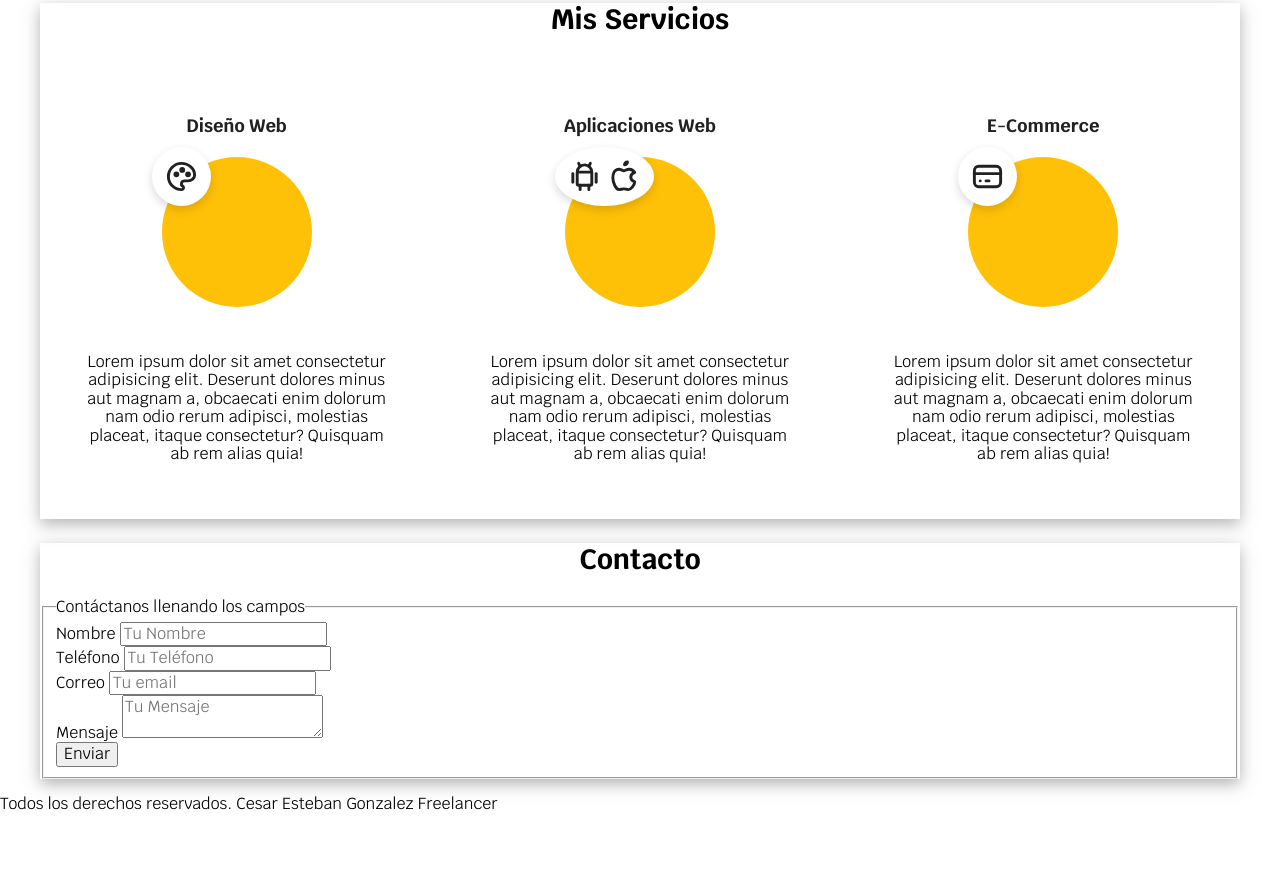
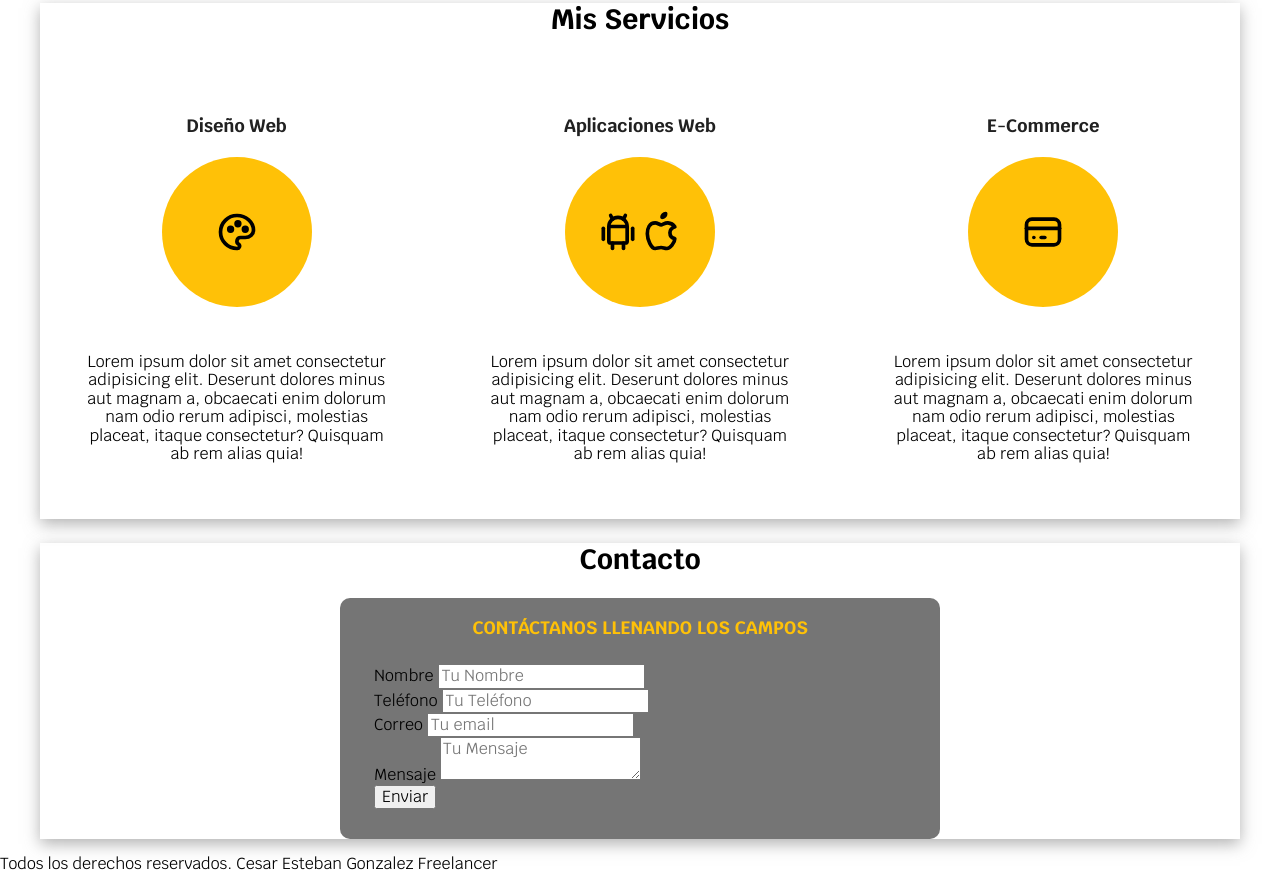
Before and after one commit to cesar7611/Web_site, a plain HTML site: page index.html in a window 1280 px wide. Shown: the part 608-1497 px from the top of the page. Before the commit the page ends 1437 px from the top, so only its background shows below. Drawn offline with Linux system fonts and the light colour scheme.

Commit message:
contenedor campos

```diff
--- a/Styles/styles.css
+++ b/Styles/styles.css
@@ -155,7 +155,6 @@
          display: grid;
          grid-template-columns: repeat(3, 1fr);
          column-gap: 5rem;
-
      }
 
  }
@@ -180,39 +179,56 @@
  }
 
  .iconos-contenedor {
-     position: relative;
-     width: 15rem;
-     height: 15rem;
-     margin-bottom: 3rem;
+     display: flex;
+     justify-content: center;
+     align-items: center;
  }
 
  .circulo-amarillo {
-     width: 100%;
-     height: 100%;
+     width: 15rem;
+     height: 15rem;
      background-color: var(--primario);
      border-radius: 50%;
- }
-
- .Servicio .iconos {
-     position: absolute;
-     top: -1rem;
-     left: -1rem;
-     background-color: var(--blanco);
-     border-radius: 50%;
-     padding: 1.2rem;
+     margin: 0 auto 3rem auto;
      display: flex;
      justify-content: center;
      align-items: center;
-     gap: 0.5rem;
-     box-shadow: 0px 4px 10px rgba(0, 0, 0, 0.15);
-     height: auto;
-     /* Resetea el tamaño rígido previo */
-     width: auto;
-     /* Resetea el tamaño rígido previo */
  }
 
- .Servicio .iconos svg {
-    width: 3.5rem;
-    height: 3.5rem;
-    stroke: var(--oscuro);
-  }
+ /**contacto**/
+ .formulario {
+     background-color: var(--gris);
+     width: min(60rem, 100%);
+     /**utilizar el valor mas pequeño **/
+     margin: auto;
+     padding: 2rem;
+     border-radius: 1rem;
+ }
+
+ .formulario fieldset {
+     border: none;
+ }
+
+ .formulario legend {
+     text-align: center;
+     font-size: 1.8rem;
+     text-transform: uppercase;
+     font-weight: 700;
+     margin-bottom: 2rem;
+     color: var(--primario);
+ }
+
+ .contenedor-campos {
+
+ }
+
+ .campo {
+    margin-bottom: 1rem;
+ }
+
+ .campo label {
+    color: var(--blanco);
+    font-weight: bold;
+    margin-bottom: 5rem;
+    display: block;
+ }
--- a/index.html
+++ b/index.html
@@ -52,6 +52,7 @@
         </div><!-- .contenido hero-->
     </section>
 
+
     <main class="contenedor sombra">
         <h2>Mis Servicios</h2>
 
@@ -60,9 +61,8 @@
             <section class="Servicio">
                 <h3>Diseño Web</h3>
                 <div class="iconos-contenedor">
-                    <div class="circulo-amarillo"></div> <!-- CORREGIDO: Guion en la clase -->
-                    <div class="iconos">
-                        <svg xmlns="http://www.w3.org/2000/svg" width="24" height="24" viewBox="0 0 24 24" fill="none"
+                    <div class="circulo-amarillo">
+                        <svg xmlns="http://www.w3.org/2000/svg" width="44" height="44" viewBox="0 0 24 24" fill="none"
                             stroke="currentColor" stroke-width="2" stroke-linecap="round" stroke-linejoin="round"
                             class="icon icon-tabler icons-tabler-outline icon-tabler-palette">
                             <path stroke="none" d="M0 0h24v24H0z" fill="none" />
@@ -72,7 +72,8 @@
                             <path d="M11.5 7.5a1 1 0 1 0 2 0a1 1 0 1 0 -2 0" />
                             <path d="M15.5 10.5a1 1 0 1 0 2 0a1 1 0 1 0 -2 0" />
                         </svg>
-                    </div>
+                    </div> <!-- CORREGIDO: Guion en la clase -->
+
                 </div>
                 <p>Lorem ipsum dolor sit amet consectetur adipisicing elit.
                     Deserunt dolores minus aut magnam a, obcaecati enim dolorum nam odio rerum adipisci,
@@ -83,9 +84,8 @@
             <section class="Servicio">
                 <h3>Aplicaciones Web</h3>
                 <div class="iconos-contenedor">
-                    <div class="circulo-amarillo"></div> <!-- CORREGIDO: Guion en la clase -->
-                    <div class="iconos">
-                        <svg xmlns="http://www.w3.org/2000/svg" width="24" height="24" viewBox="0 0 24 24" fill="none"
+                    <div class="circulo-amarillo">
+                        <svg xmlns="http://www.w3.org/2000/svg" width="44" height="44" viewBox="0 0 24 24" fill="none"
                             stroke="currentColor" stroke-width="2" stroke-linecap="round" stroke-linejoin="round"
                             class="icon icon-tabler icons-tabler-outline icon-tabler-brand-android">
                             <path stroke="none" d="M0 0h24v24H0z" fill="none" />
@@ -97,7 +97,7 @@
                             <path d="M9 18l0 3" />
                             <path d="M15 18l0 3" />
                         </svg>
-                        <svg xmlns="http://www.w3.org/2000/svg" width="24" height="24" viewBox="0 0 24 24" fill="none"
+                        <svg xmlns="http://www.w3.org/2000/svg" width="44" height="44" viewBox="0 0 24 24" fill="none"
                             stroke="currentColor" stroke-width="2" stroke-linecap="round" stroke-linejoin="round"
                             class="icon icon-tabler icons-tabler-outline icon-tabler-brand-apple">
                             <path stroke="none" d="M0 0h24v24H0z" fill="none" />
@@ -105,7 +105,7 @@
                                 d="M8.286 7.008c-3.216 0 -4.286 3.23 -4.286 5.92c0 3.229 2.143 8.072 4.286 8.072c1.165 -.05 1.799 -.538 3.214 -.538c1.406 0 1.607 .538 3.214 .538s4.286 -3.229 4.286 -5.381c-.03 -.011 -2.649 -.434 -2.679 -3.23c-.02 -2.335 2.589 -3.179 2.679 -3.228c-1.096 -1.606 -3.162 -2.113 -3.75 -2.153c-1.535 -.12 -3.032 1.077 -3.75 1.077c-.729 0 -2.036 -1.077 -3.214 -1.077" />
                             <path d="M12 4a2 2 0 0 0 2 -2a2 2 0 0 0 -2 2" />
                         </svg>
-                    </div>
+                    </div> <!-- CORREGIDO: Guion en la clase -->
                 </div>
                 <p>Lorem ipsum dolor sit amet consectetur adipisicing elit.
                     Deserunt dolores minus aut magnam a, obcaecati enim dolorum nam odio rerum adipisci,
@@ -117,9 +117,8 @@
             <section class="Servicio">
                 <h3>E-Commerce</h3>
                 <div class="iconos-contenedor">
-                    <div class="circulo-amarillo"></div>
-                    <div class="iconos">
-                        <svg xmlns="http://www.w3.org/2000/svg" width="24" height="24" viewBox="0 0 24 24" fill="none"
+                    <div class="circulo-amarillo">
+                        <svg xmlns="http://www.w3.org/2000/svg" width="44" height="44" viewBox="0 0 24 24" fill="none"
                             stroke="currentColor" stroke-width="2" stroke-linecap="round" stroke-linejoin="round"
                             class="icon icon-tabler icons-tabler-outline icon-tabler-credit-card">
                             <path stroke="none" d="M0 0h24v24H0z" fill="none" />
@@ -143,23 +142,27 @@
         <form class="formulario">
             <fieldset>
                 <legend>Contáctanos llenando los campos</legend>
+
+                <div class="contenedor-campos">
                     <div>
                         <label>Nombre</label>
                         <input type="text" placeholder="Tu Nombre">
                     </div>
 
-                <div>
+                    <div class="campos">
                         <label>Teléfono</label>
                         <input type="text" placeholder="Tu Teléfono">
                     </div>
-                <div>
+                    <div class="campos">
                         <label>Correo</label>
                         <input type="text" placeholder="Tu email">
                     </div>
-                <div>
+                    <div class="campos">
                         <label>Mensaje</label>
                         <textarea placeholder="Tu Mensaje"></textarea>
                     </div>
+                </div> <!-- contenedor campos -->
+
                 <div>
                     <button type="submit">Enviar</button>
                 </div>
```
Lines whose indentation alone changed are shown as unchanged.
